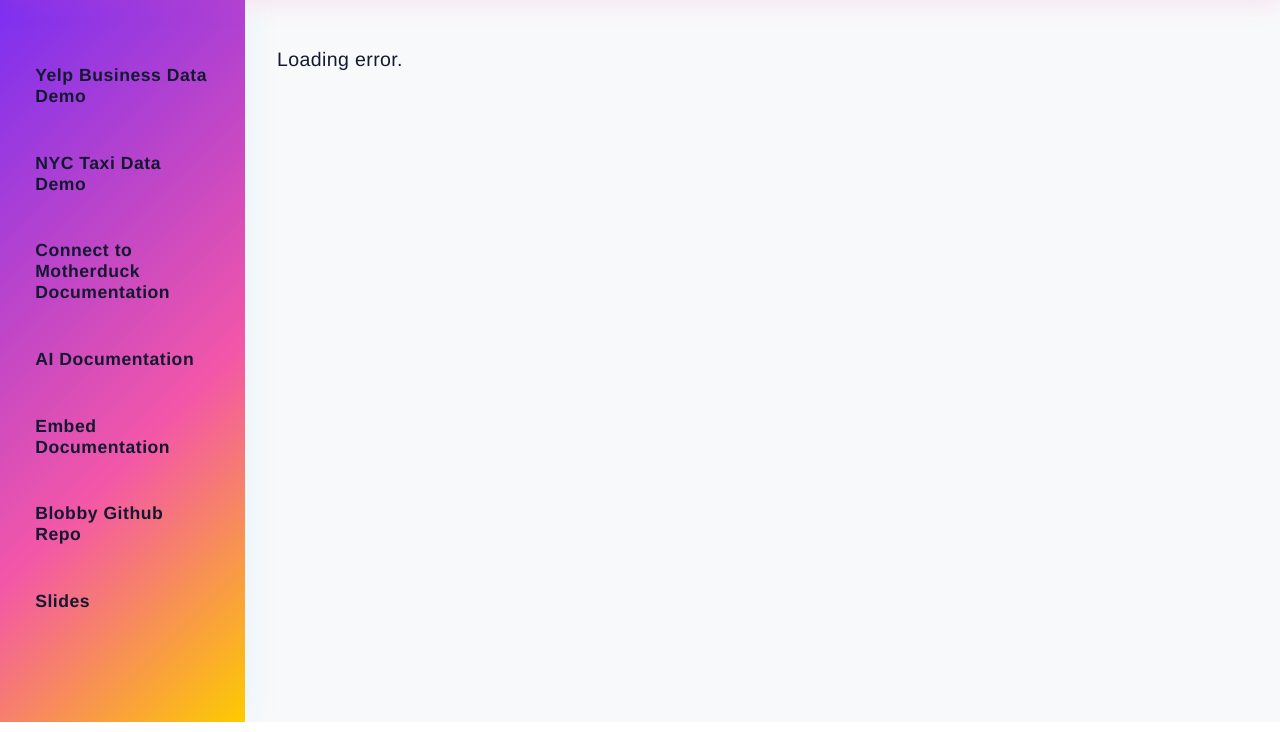
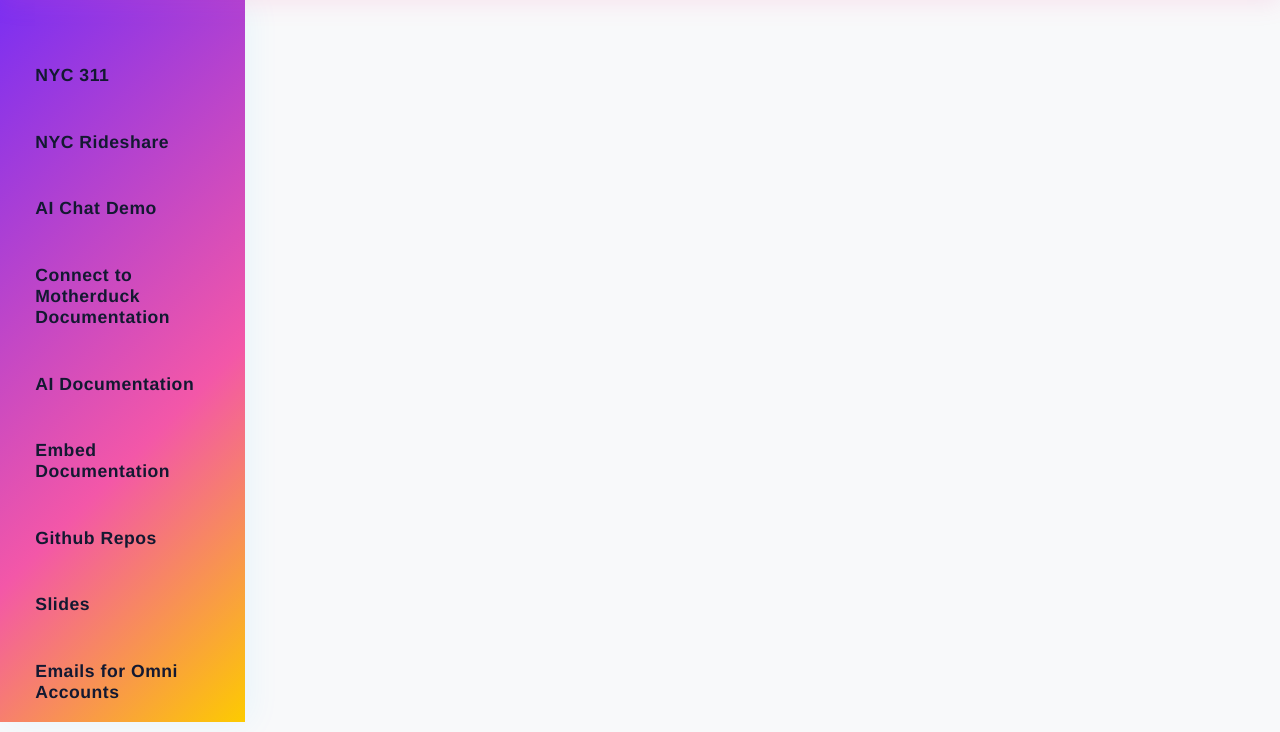
Before and after one commit to becca-omni/small-data-sf, a Flask app: template templates/dashboard.html in a window 1280 px wide. Shown: the part 78-810 px from the top of the page. Run offline with Flask 3, Linux system fonts and the light colour scheme; the template is opened without the code that fills it, so the values that code supplies are empty.

Commit message:
Update dashboard.html

```diff
--- a/templates/dashboard.html
+++ b/templates/dashboard.html
@@ -7,21 +7,22 @@
 </head>
 <body>
     <header class="sdsf-header">
-        <div class="sdsf-logo-container"><img src="https://media3.giphy.com/media/8c14vDYQEMkx6zvLh1/source.gif" alt="logo" /></div>
+        <div class="sdsf-logo-container"><img src="https://github.com/RichardCzechowski/all-the-blobbies/raw/main/blobbies-slack/blobby-wave-2.gif" alt="logo" /></div>
         small data sf
     </header>
     <div class="dashboard-container">
         <aside class="sidebar">
             <nav>
                 <ul>
-                    <li><a href="#" data-view="1">Yelp Business Data Demo</a></li>
-                    <li><a href="#" data-view="2">NYC Taxi Data Demo</a></li>
-                    <!-- <li><a href="#" data-view="3">AI Chat Demo</a></li> -->
+                    <li><a href="#" data-view="1">NYC 311</a></li>
+                    <li><a href="#" data-view="2">NYC Rideshare</a></li>
+                    <li><a href="#" data-view="3">AI Chat Demo</a></li>
                     <li><a href="#" data-view="4">Connect to Motherduck Documentation</a></li>
                     <li><a href="#" data-view="5">AI Documentation</a></li>
                     <li><a href="#" data-view="6">Embed Documentation</a></li>
-                    <li><a href="#" data-view="7">Blobby Github Repo</a></li>
+                    <li><a href="#" data-view="7">Github Repos</a></li>
                     <li><a href="#" data-view="8">Slides</a></li>
+                    <li><a href="#" data-view="9">Emails for Omni Accounts</a></li>
                 </ul>
             </nav>
         </aside>
@@ -65,7 +66,8 @@
                 setActiveLink(view);
             })
             .catch(e => {
-                document.getElementById('content-area').textContent = 'Loading error.';
+                // Silently handle errors
+                console.error('Error loading content:', e);
             });
     }
     document.querySelectorAll('.sidebar a').forEach(a => {
```
